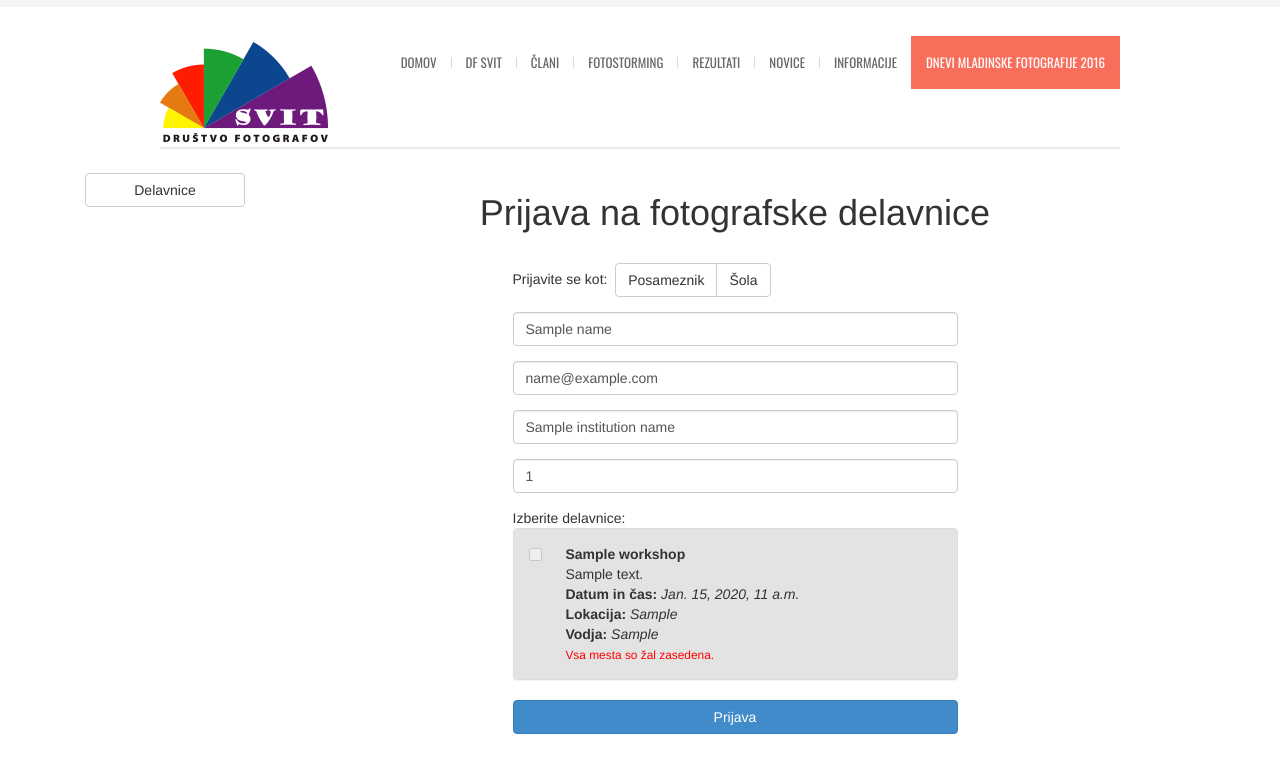
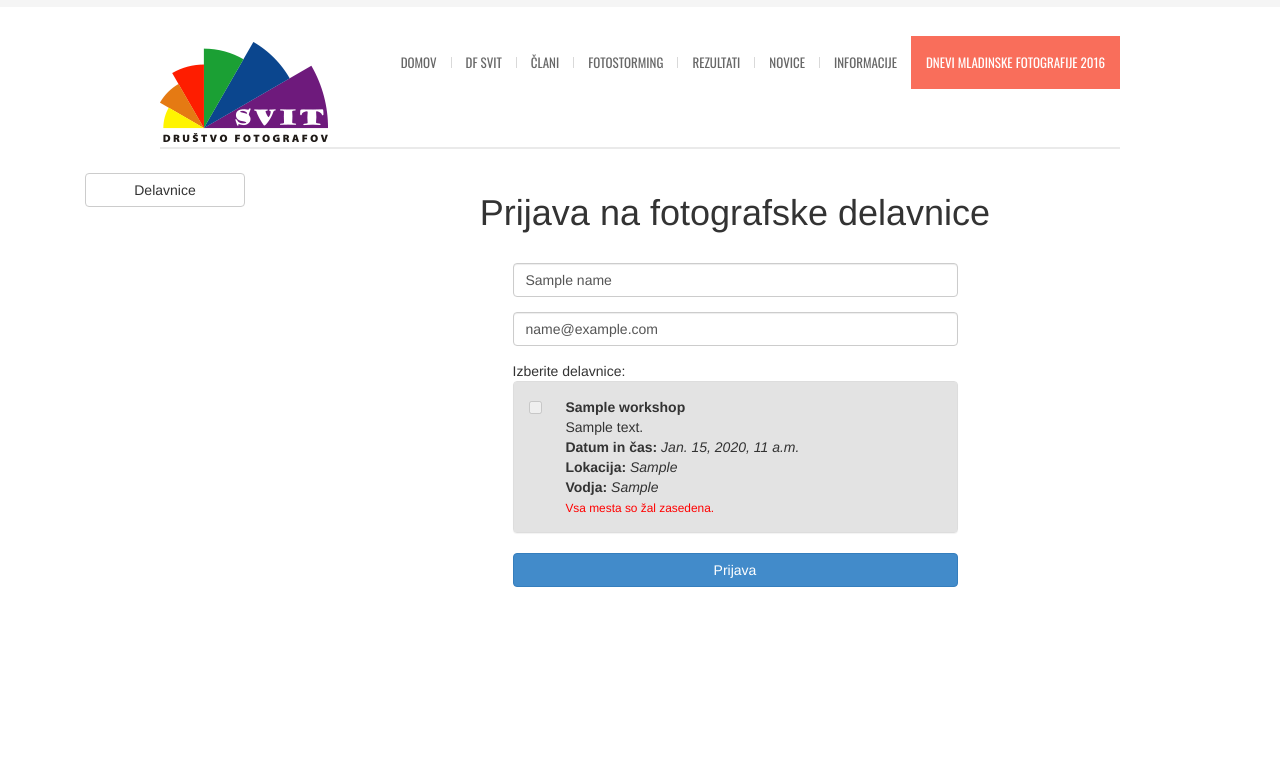
Before and after one commit to dblenkus/rolca-old, a Django app: template workshops/templates/workshops/application.html in a window 1280 px wide. Shown: the top 774 px of the page. Run offline with Django 3.2, Linux system fonts and the light colour scheme; tables that the repository leaves empty hold one stand-in row (values such as "Sample post"); the template is opened without the code that fills it: values that come from a table or form of the project are taken from there, most other values are stand-ins (such as "Sample title", 1, 10 or a date in 2020); style sheets or scripts are compiled from the project's sources; parts of the project's set-up code (start-up, migrations or seed data) failed here and were passed over; some libraries are stand-ins or nearby versions.

Commit message:
Remove school field from workshops

```diff
--- a/workshops/templates/workshops/application.html
+++ b/workshops/templates/workshops/application.html
@@ -35,29 +35,12 @@
         <form method="post" action="{% verbatim %}{{ location }}{% endverbatim %}" role="form" ng-controller="ApplicationController">
             {% csrf_token %}
 
-            <div class="form-group clearfix">
-                <input type="checkbox" name="institution" ng-model="institution" hidden />
-                <span>Prijavite se kot:&nbsp</span>
-                <div class="btn-group">
-                    <label class="btn btn-default" ng-class="{active: !institution}" ng-click="institution=false">Posameznik</label>
-                    <label class="btn btn-default" ng-class="{active: institution}" ng-click="institution=true">Šola</label>
-                </div>
-            </div>
-
             <div class="form-group clearfix {% if msg and type|bit_and:2 %}has-error{% endif %}" id="name-group">
                 <input class="form-control" type="text" placeholder="{% verbatim %}{{ name_label }}{% endverbatim %}" name="name" id="name" value="{{name}}" />
             </div>
 
             <div class="form-group clearfix {% if msg and type|bit_and:4 %}has-error{% endif %}" id="email-group">
                 <input class="form-control" type="email" placeholder="{% verbatim %}{{ email_label }}{% endverbatim %}" name="email" id="email" value="{{email}}" />
-            </div>
-
-            <div class="form-group clearfix {% if msg and type|bit_and:8 %}has-error{% endif %}" id="institution_name-group">
-                <input class="form-control" type="text" placeholder="Šola" name="institution_name" id="institution_name" value="{{institution_name}}" />
-            </div>
-
-            <div class="form-group clearfix {% if msg and type|bit_and:16 %}has-error{% endif %}"  id="n_of_applicants-group" ng-show="institution">
-                <input class="form-control" type="text" placeholder="Št. prijavljenih" name="n_of_applicants" id="n_of_applicants" value="{{n_of_applicants}}" />
             </div>
 
             <span>Izberite delavnice:</span>
--- a/workshops/views.py
+++ b/workshops/views.py
@@ -20,9 +20,10 @@
     typ = 0
     fields = ['institution', 'name', 'email', 'institution_name',
               'n_of_applicants']
-    required = ['name', 'institution_name', 'email']
+    required = ['name', 'email']
     values = {key: '' for key in fields}
     values['institution'] = False
+    values['institution_name'] = '/'
     old_n_of_applicants = ''
 
     workshops = Workshop.objects.filter(start_date__gt=datetime.now()) \
```
